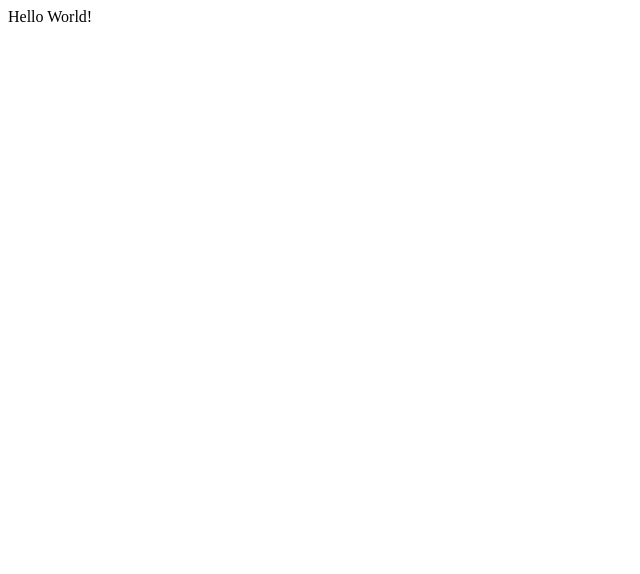
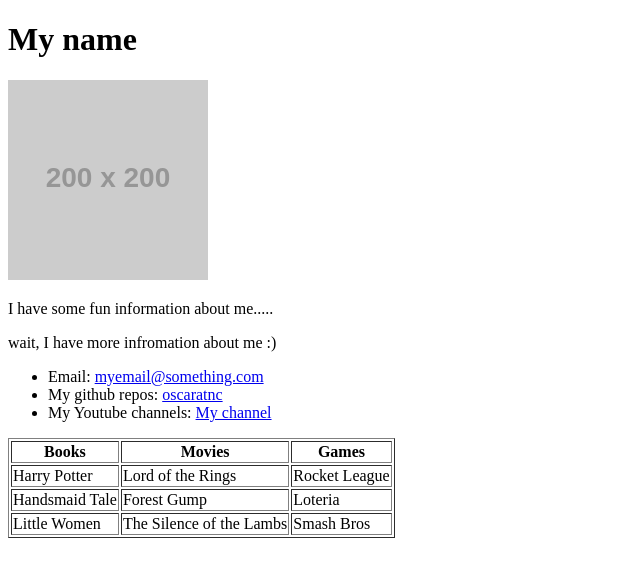
Before and after one commit to oscaratnc/BCT_html, a plain HTML site: page index.html in a window 1280 px wide. Shown: the whole page, without its empty margins (0-640 px from the left). Drawn offline with Linux system fonts and the light colour scheme; placeholder pictures from the web are drawn by us.

Commit message:
Update index.html

```diff
--- a/index.html
+++ b/index.html
@@ -3,9 +3,54 @@
 <head>
     <meta charset="UTF-8">
     <meta name="viewport" content="width=device-width, initial-scale=1.0">
-    <title>Document</title>
+    <title>My Bio page </title>
 </head>
 <body>
-    Hello World!
+    <h1>My name</h1>
+    <img src="https://placehold.it/200x200" alt="My name">
+    <p> I have some fun information about me.....</p>
+    <p>wait, I have more infromation about me :) </p>
+
+    <ul>
+        <li>Email: <a href="#">myemail@something.com</a></li>
+        <li>My github repos: <a href="#">oscaratnc</a></li>
+        <li>My Youtube channels: <a href="#">My channel</a></li>
+    </ul>
+
+    <table border=".5">
+        <thead>
+        <tr>
+            <th>Books</th>
+            <th>Movies</th>
+            <th>Games</th>
+        </tr>
+        </thead>
+            <tr>
+                <td>Harry Potter</td>
+                <td>Lord of the Rings</td>
+                <td>Rocket League</td>
+            </tr>
+            <tr>
+                <td>Handsmaid Tale</td>
+                <td>Forest Gump</td>
+                <td>Loteria</td>
+            </tr>
+                <tr>
+                <td>Little Women</td>
+                <td>The Silence of the Lambs</td>
+                <td>Smash Bros</td>
+            </tr>
+
+
+
+
+        <tbody>
+
+        </tbody>
+
+
+    </table>
+
+
 </body>
 </html>
```
